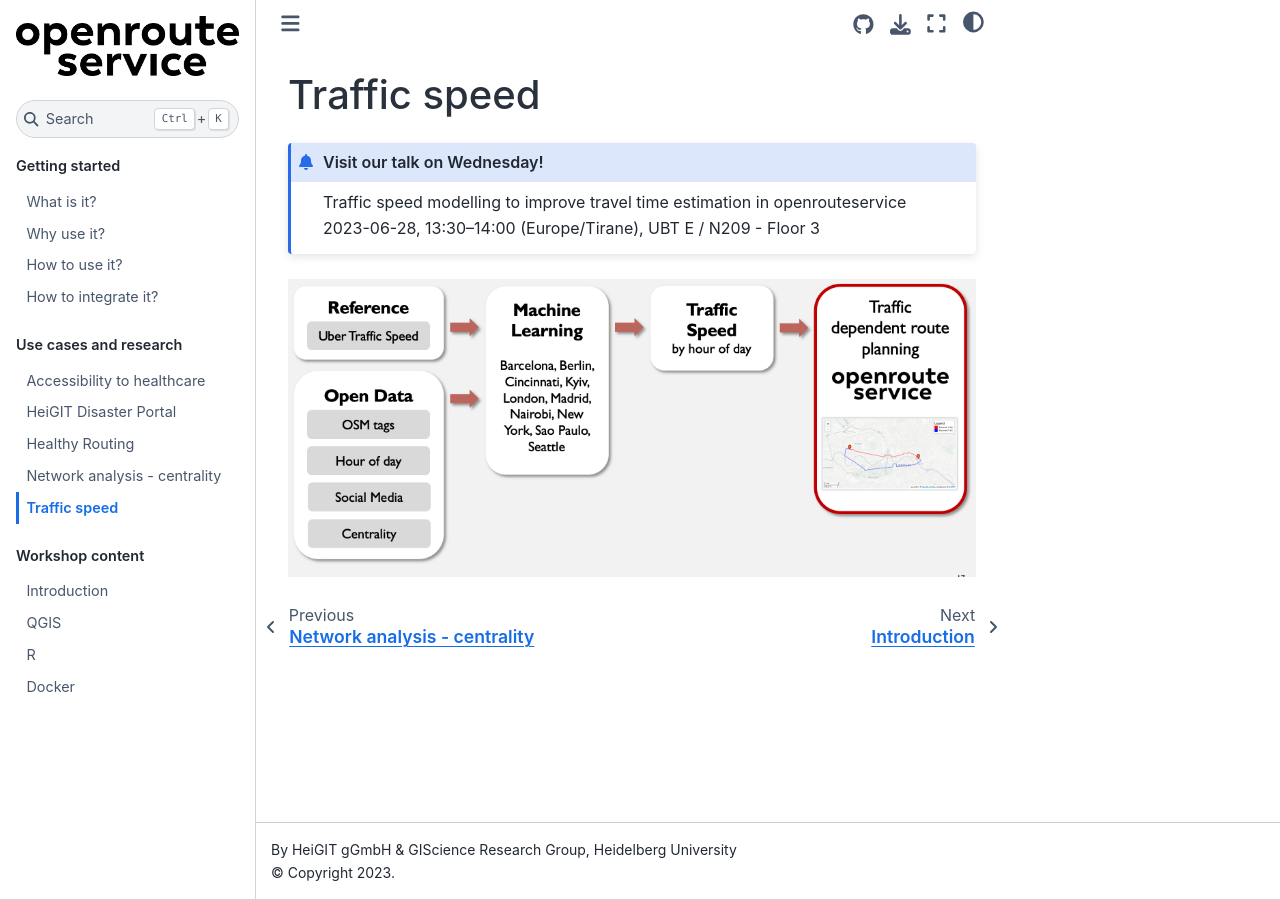
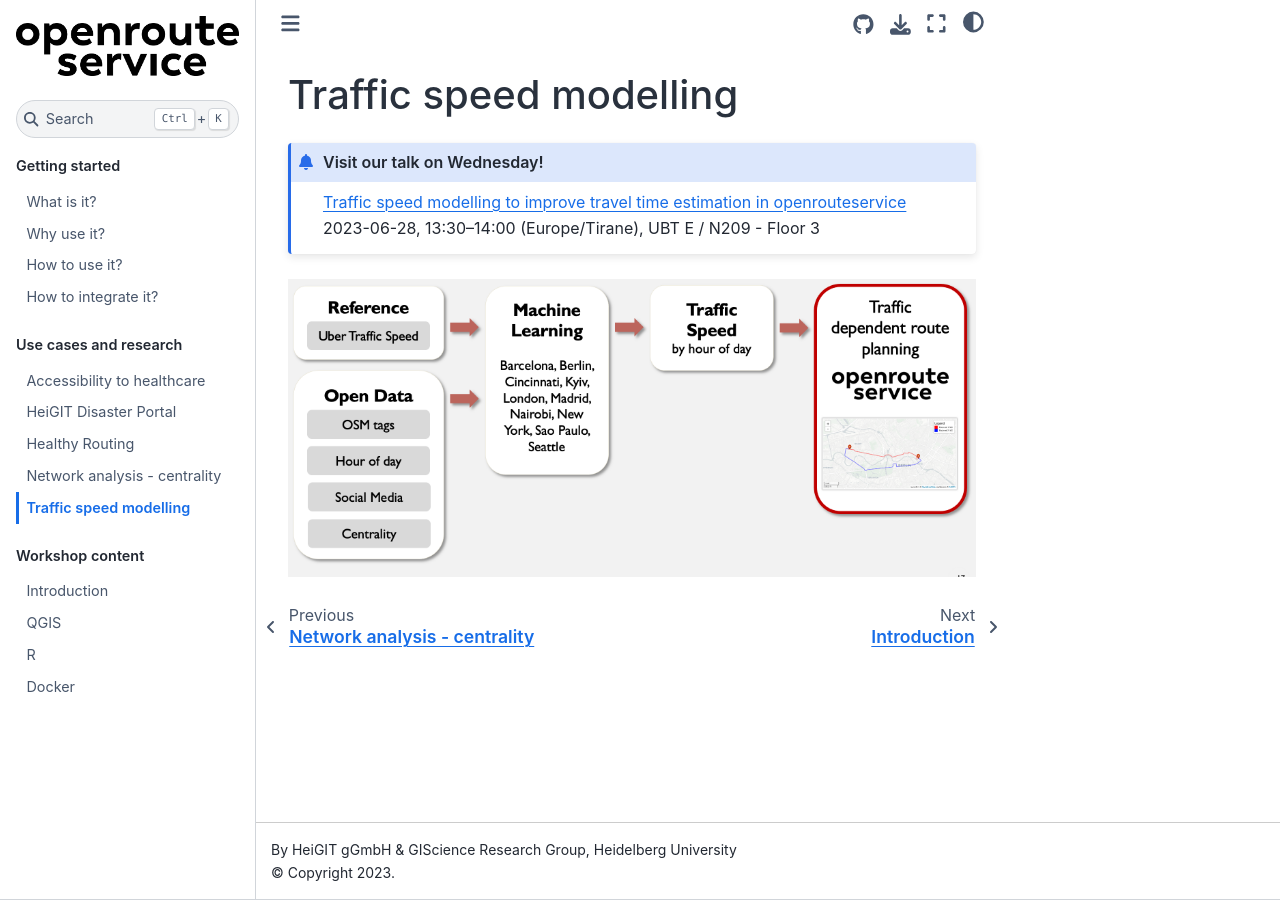
Before and after one commit to GIScience/ors-netascore-workshop-agile-24, a Jupyter Book: the page built from research/traffic_speed.md, in a window 1280 px wide. Built offline with Jupyter Book 1.0.4 settings and Sphinx 7.4.7 and the Sphinx Book theme 1.1.4, drawn with Linux system fonts in a browser that asks for light colours; pages that are not in the unit, such as notebooks, are missing from menus.

Commit message:
add link to talk

````diff
--- a/research/traffic_speed.md
+++ b/research/traffic_speed.md
@@ -1,7 +1,7 @@
-# Traffic speed
+# Traffic speed modelling
 
 ```{admonition} Visit our talk on Wednesday!
-Traffic speed modelling to improve travel time estimation in openrouteservice
+[Traffic speed modelling to improve travel time estimation in openrouteservice](https://talks.osgeo.org/foss4g-2023/talk/FLNJZX/)
 2023-06-28, 13:30–14:00 (Europe/Tirane), UBT E / N209 - Floor 3
 ```
 
````
